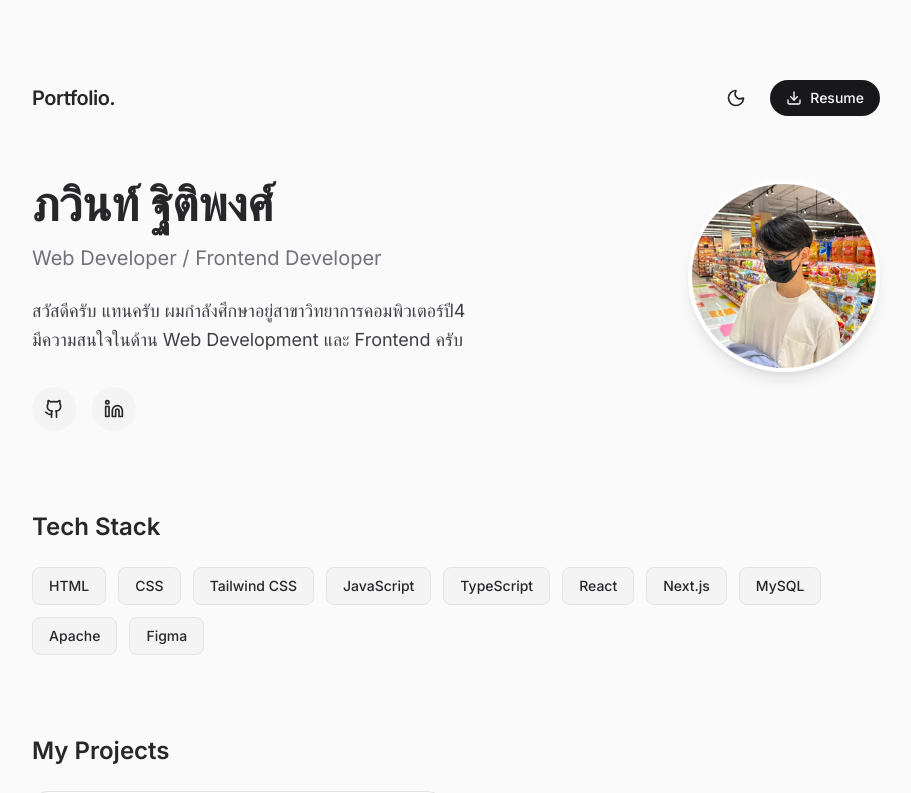
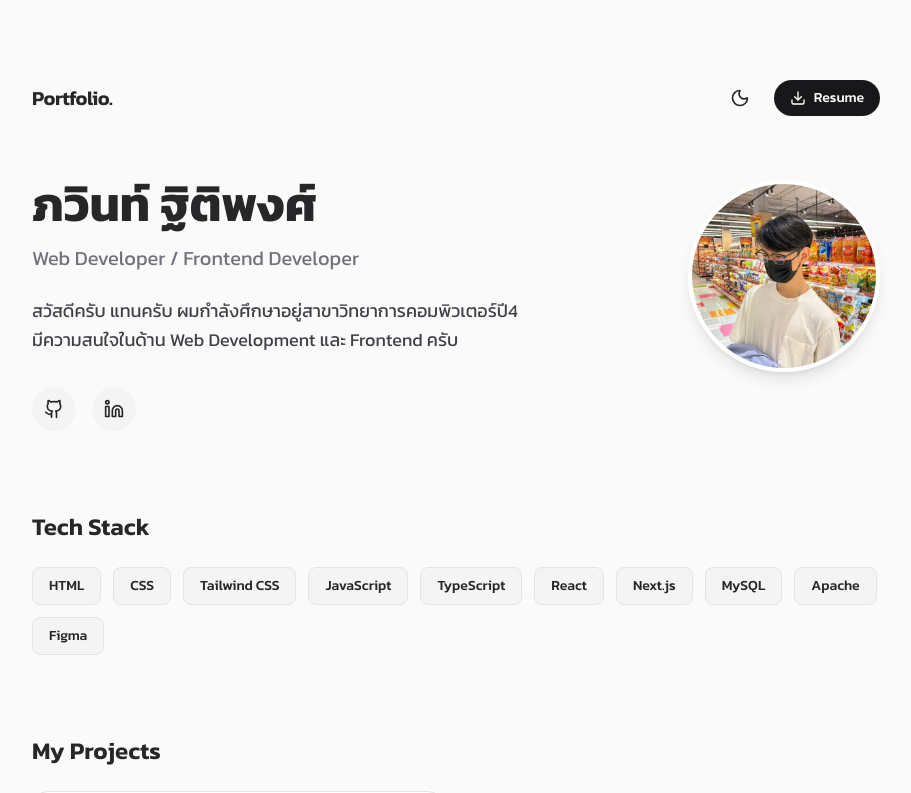
Before and after one commit to tanpawin/my-portfolio, a Next.js app: page / in a window 1280 px wide. Shown: the top 793 px of the page, without its empty margins (184-1095 px from the left). Built offline with nearby package versions, Linux system fonts and the light colour scheme; no server answers.

Commit message:
change font to Kanit to support Thai language

```diff
--- a/src/app/layout.tsx
+++ b/src/app/layout.tsx
@@ -1,10 +1,16 @@
 // src/app/layout.tsx
 import './globals.css'
 import type { Metadata } from 'next'
-import { Inter } from 'next/font/google'
+// 1. เปลี่ยนจาก Inter เป็น Kanit (หรือฟอนต์ไทยอื่นๆ ที่ชอบ)
+import { Kanit } from 'next/font/google'
 import { Providers } from './providers'
 
-const inter = Inter({ subsets: ['latin'] })
+// 2. ตั้งค่าฟอนต์ Kanit ให้รองรับทั้งภาษาไทย (thai) และอังกฤษ (latin)
+const kanit = Kanit({
+  weight: ['300', '400', '500', '600', '700'],
+  subsets: ['thai', 'latin'],
+  variable: '--font-kanit', // เอาไว้เผื่อเรียกใช้ใน Tailwind (ถ้าจำเป็น)
+})
 
 export const metadata: Metadata = {
   title: 'Pawin Portfolio',
@@ -18,7 +24,8 @@ export default function RootLayout({
 }) {
   return (
     <html lang="th" suppressHydrationWarning>
-      <body className={`${inter.className} bg-[#FAFAFA] text-zinc-800 dark:bg-zinc-900 dark:text-zinc-300 transition-colors duration-300`}>
+      {/* 3. เปลี่ยนจาก inter.className เป็น kanit.className */}
+      <body className={`${kanit.className} bg-[#FAFAFA] text-zinc-800 dark:bg-zinc-900 dark:text-zinc-300 transition-colors duration-300`}>
         <Providers>
           {children}
         </Providers>
```
